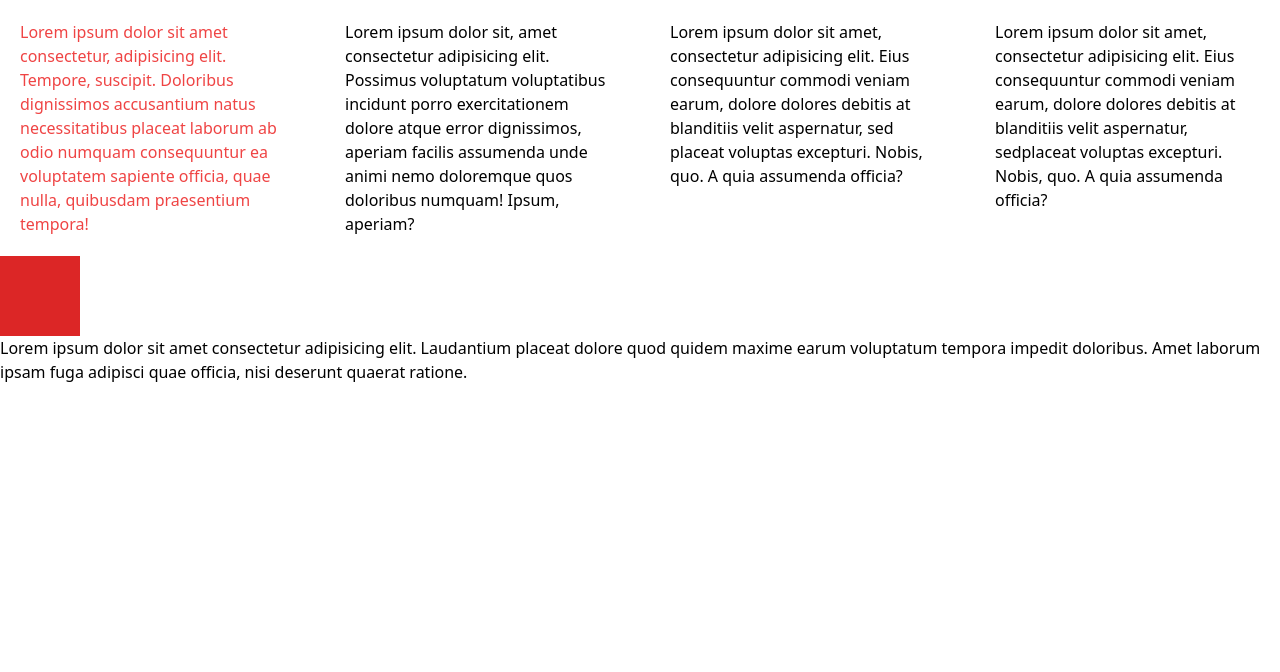
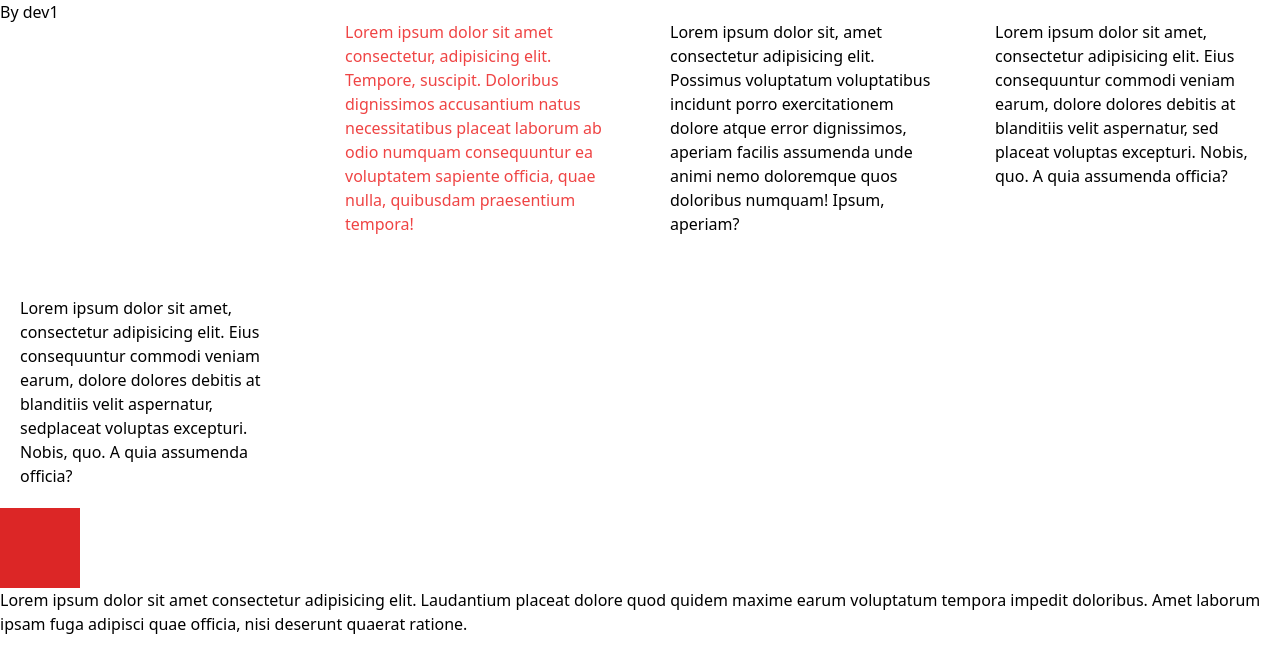
Before and after one commit to Aelinn1/Test-demo, a website: page src/index.html in a window 1280 px wide. Drawn offline with Linux system fonts and the light colour scheme.

Commit message:
updated by dev1

```diff
--- a/src/index.html
+++ b/src/index.html
@@ -9,6 +9,7 @@
 <body>
     <section>
         <div class="w-full grid grid-cols-4 gap-5">
+            <h1>By dev1</h1>
             <div class="w-full p-5"><p class="text-red-500">Lorem ipsum dolor sit amet consectetur, adipisicing elit. Tempore, suscipit. Doloribus dignissimos accusantium natus necessitatibus placeat laborum ab odio numquam consequuntur ea voluptatem sapiente officia, quae nulla, quibusdam praesentium tempora!</p></div>
             <div class="w-full p-5"><p>Lorem ipsum dolor sit, amet consectetur adipisicing elit. Possimus voluptatum voluptatibus incidunt porro exercitationem dolore atque error dignissimos, aperiam facilis assumenda unde animi nemo doloremque quos doloribus numquam! Ipsum, aperiam?</p></div>
             <div class="w-full p-5"><p>Lorem ipsum dolor sit amet, consectetur adipisicing elit. Eius consequuntur commodi veniam earum, dolore dolores debitis at blanditiis velit aspernatur, sed placeat voluptas excepturi. Nobis, quo. A quia assumenda officia?</p></div>
```
